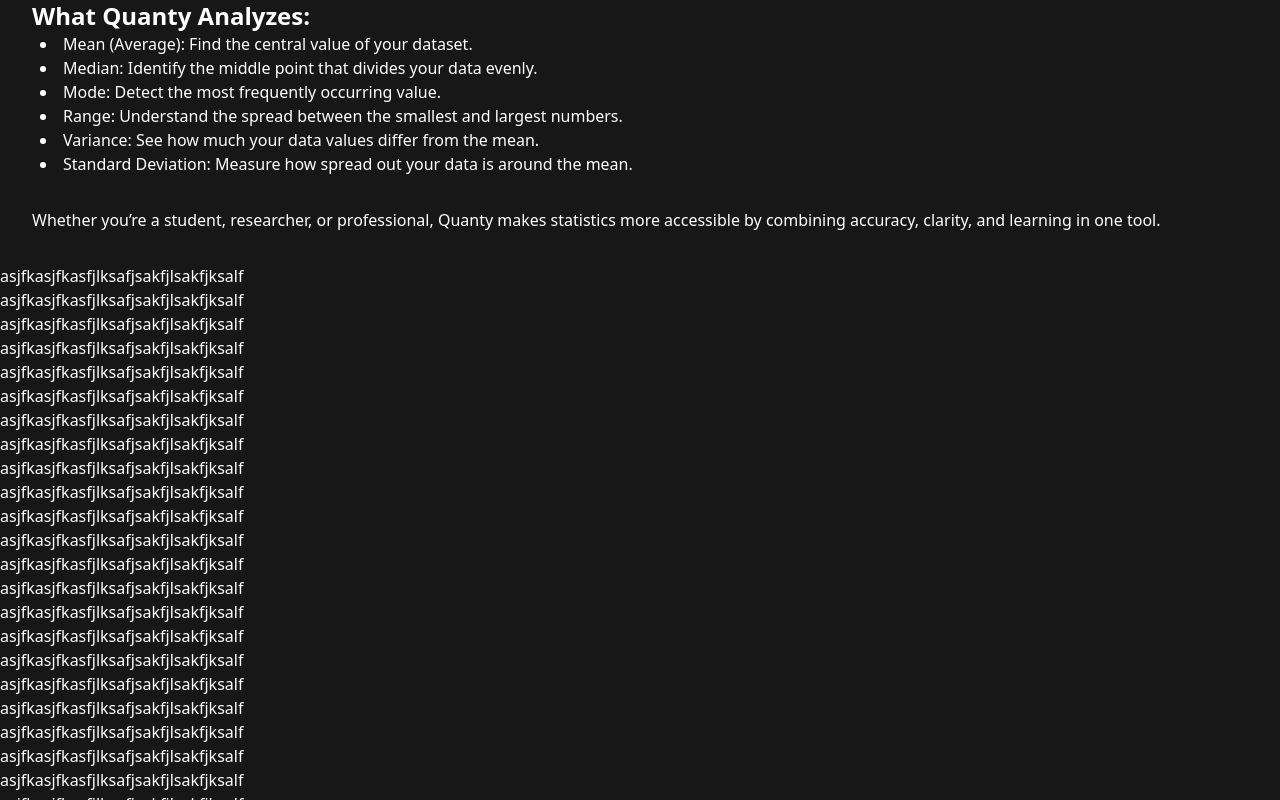
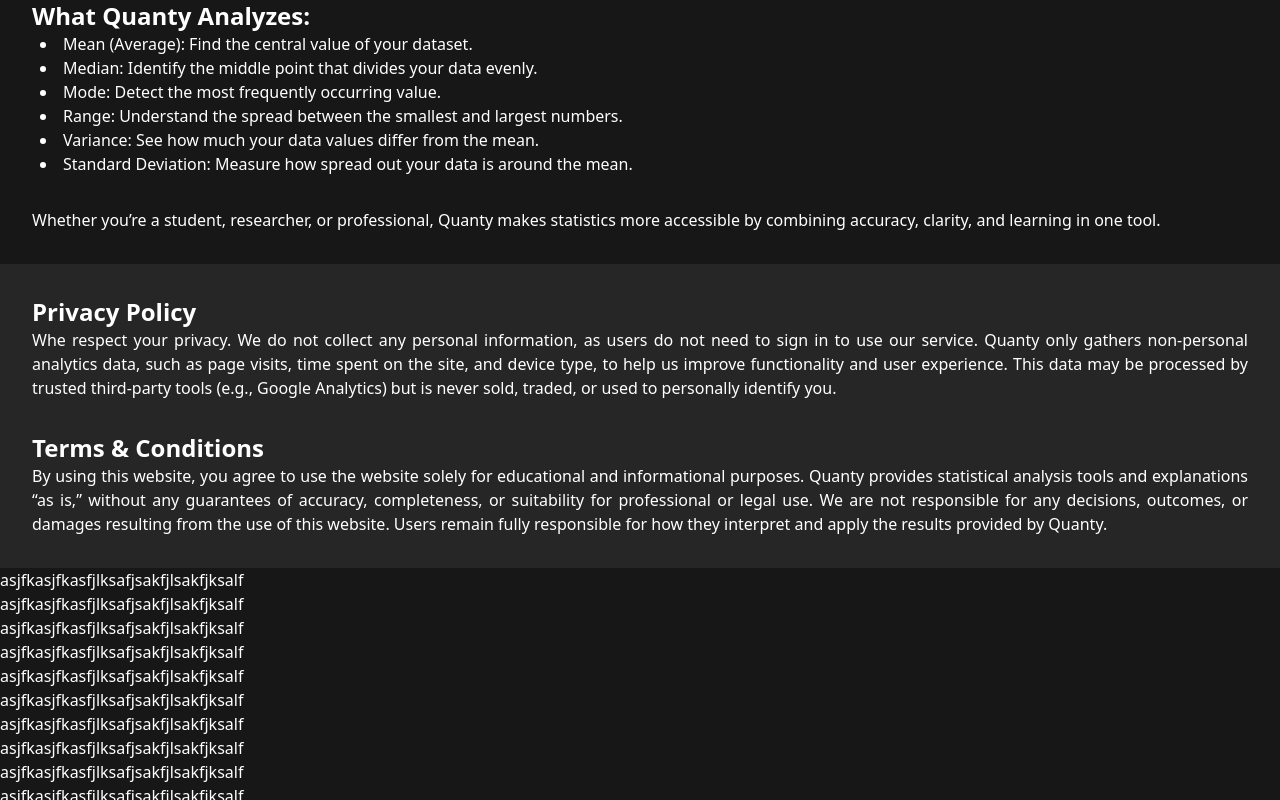
Before and after one commit to khianvictorycalderon/Quanty-Data-Analyzer, a React (Vite) app: page / in a window 1280 px wide. Shown: the part 2156-2956 px from the top of the page. Built offline with nearby package versions, Linux system fonts and the light colour scheme.

Commit message:
Added privacy & terms + fixed subheading boldness

```diff
--- a/src/App.tsx
+++ b/src/App.tsx
@@ -2,6 +2,7 @@
 import Hero from "./components/hero";
 import NavBar from "./components/navbar";
 import OpSec from "./components/opsec";
+import Privacy_Terms from "./components/privac&terms";
 
 export default function App() {
 
@@ -19,6 +20,7 @@
       />
       <OpSec/>
       <About/>
+      <Privacy_Terms/>
 
       <h1>asjfkasjfkasfjlksafjsakfjlsakfjksalf</h1>
       <h1>asjfkasjfkasfjlksafjsakfjlsakfjksalf</h1>
--- a/src/components/about.tsx
+++ b/src/components/about.tsx
@@ -4,7 +4,7 @@
             <div className="max-w-7xl mx-auto">
                 <p className="text-base">Quanty is a fast, friendly data analyzer that explains your results, not just the final numbers. Paste a list of values and get clear steps, formulas, and interpretations for the most common statistics.</p>
 
-                <h1 className="mt-8 text-2xl font-bold">What Quanty Analyzes:</h1>
+                <h1 className="mt-8 text-2xl font-semibold">What Quanty Analyzes:</h1>
                 <ul className="text-base list-inside list-disc ml-2">
                     <li>Mean (Average): Find the central value of your dataset.</li>
                     <li>Median: Identify the middle point that divides your data evenly.</li>
--- /dev/null
+++ b/src/components/privac&terms.tsx
@@ -0,0 +1,15 @@
+export default function Privacy_Terms() {
+    return (
+        <div className="bg-neutral-800 px-8 py-4 lg:py-8">
+            <div className="max-w-7xl mx-auto">
+
+                <h1 className="text-2xl font-semibold">Privacy Policy</h1>
+                <p className="text-base text-justify">Whe respect your privacy. We do not collect any personal information, as users do not need to sign in to use our service. Quanty only gathers non-personal analytics data, such as page visits, time spent on the site, and device type, to help us improve functionality and user experience. This data may be processed by trusted third-party tools (e.g., Google Analytics) but is never sold, traded, or used to personally identify you.</p>
+
+                <h1 className="text-2xl font-semibold mt-8">Terms & Conditions</h1>
+                <p className="text-base text-justify">By using this website, you agree to use the website solely for educational and informational purposes. Quanty provides statistical analysis tools and explanations “as is,” without any guarantees of accuracy, completeness, or suitability for professional or legal use. We are not responsible for any decisions, outcomes, or damages resulting from the use of this website. Users remain fully responsible for how they interpret and apply the results provided by Quanty.</p>
+
+            </div>
+        </div>
+    )
+}
```
